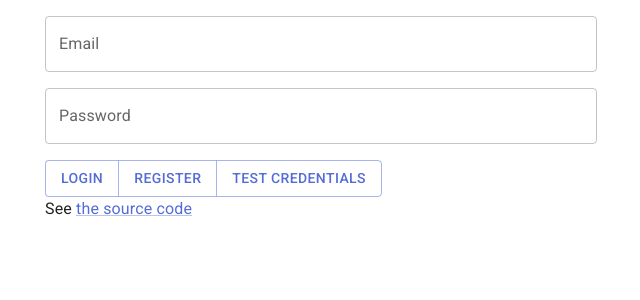
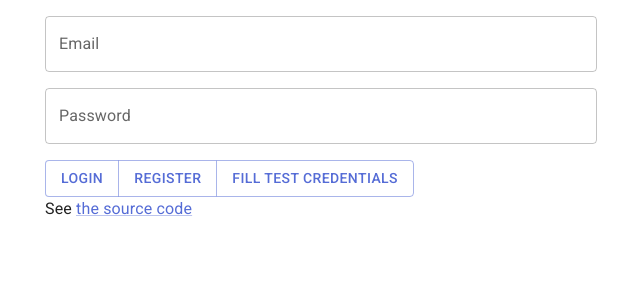
Before and after one commit to sdobz/pose-demo, a React (Create React App) app: page / in a window 1280 px wide. Shown: the top 300 px of the page, without its empty margins (319-959 px from the left). Built offline with nearby package versions, Linux system fonts and the light colour scheme; what @tensorflow-models/pose-detection, @tensorflow/tfjs-backend-wasm would draw is missing.

Commit message:
Notes and cleanup

```diff
--- a/src/features/authentication.tsx
+++ b/src/features/authentication.tsx
@@ -77,7 +77,7 @@ export function AuthForm({ authService, authState }: AuthProps) {
           <Button onClick={() => authService.register(email, password)}>
             Register
           </Button>
-          <Button onClick={fillTestCreds}>Test Credentials</Button>
+          <Button onClick={fillTestCreds}>Fill Test Credentials</Button>
         </ButtonGroup>
       </FormGroup>
     </Box>
--- a/src/features/exercise.tsx
+++ b/src/features/exercise.tsx
@@ -3,6 +3,7 @@ import { ResourceService, ResourceState, Exercise, isSuccess } from "../core";
 import { NotSuccess } from "./resource";
 import Box from "@mui/material/Box";
 import Grid from "@mui/material/Grid";
+import Stack from "@mui/material/Stack";
 import Button from "@mui/material/Button";
 import { PoseDetector } from "./pose-detection";
 
@@ -82,14 +83,14 @@ function ExerciseList({
   setExerciseId: (i: number) => void;
 }) {
   return (
-    <Grid container spacing={2}>
+    <Stack spacing={2}>
       {exercises.map((exercise, i) => (
-        <Grid item key={exercise.id}>
+        <Stack direction="row" key={exercise.id}>
+          <Button onClick={() => setExerciseId(i)}>Begin Exercise</Button>
           <ExercisePreview exercise={exercise} />
-          <Button onClick={() => setExerciseId(i)}>Begin Exercise</Button>
-        </Grid>
+        </Stack>
       ))}
-    </Grid>
+    </Stack>
   );
 }
 
```
Also changed, not shown: 1 other file (tests, documents, lock files or other folders).
